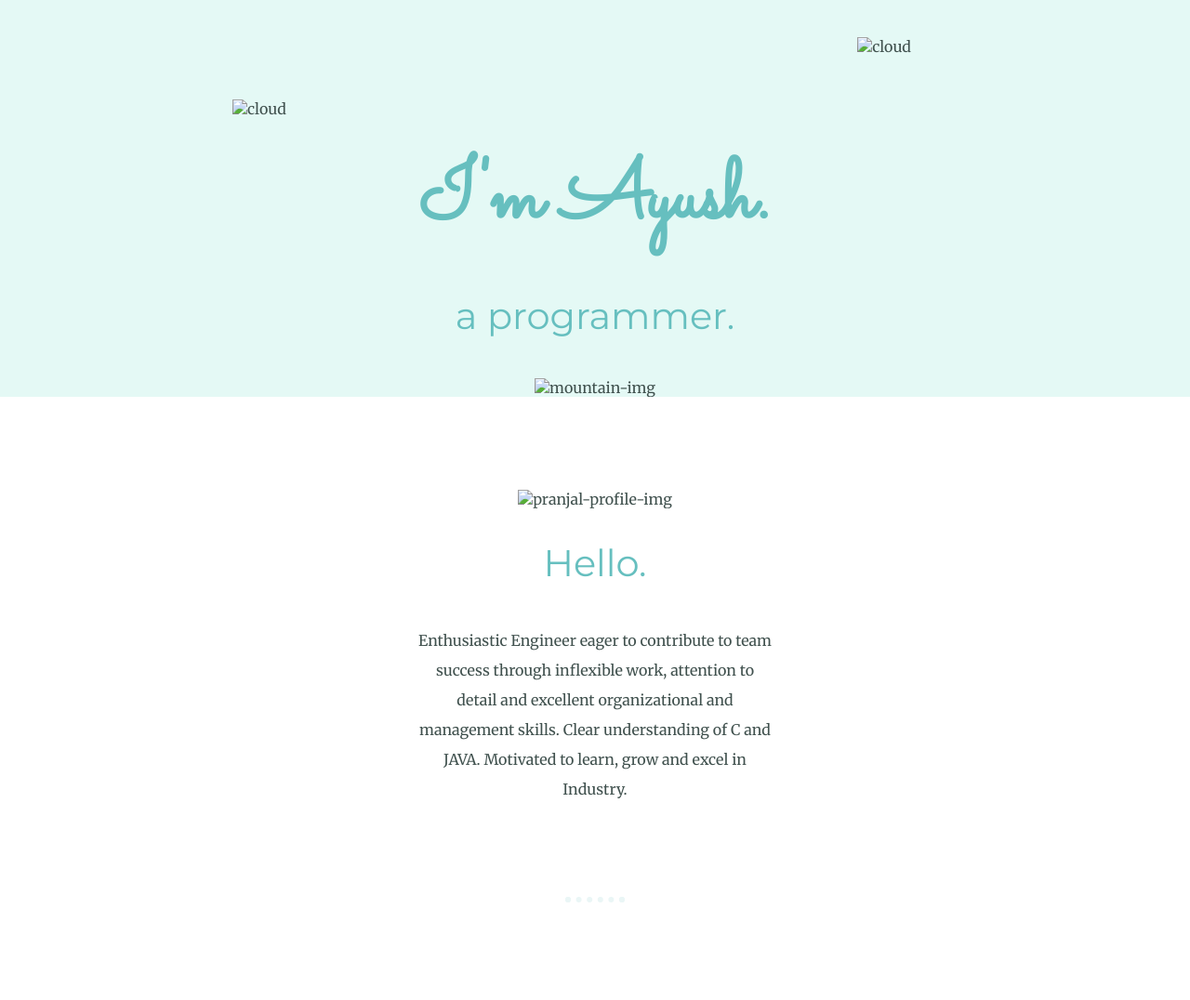
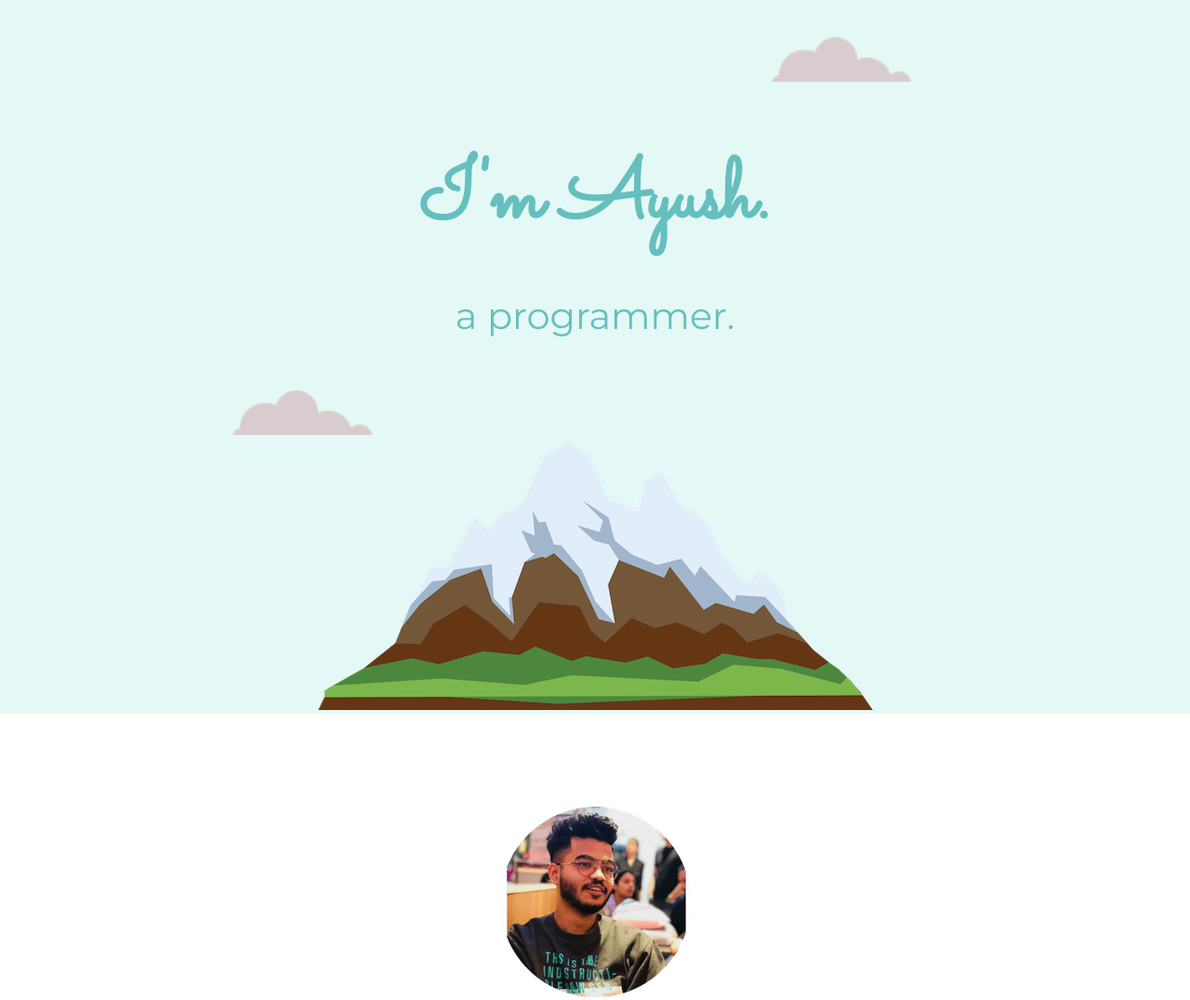
Before and after one commit to khareayush73/CV-using-CSS, a plain HTML site: page index.html in a window 1280 px wide. Shown: the top 1076 px of the page at 93% size. Drawn offline with Linux system fonts and the light colour scheme.

Commit message:
Update index.html

```diff
--- a/index.html
+++ b/index.html
@@ -11,18 +11,18 @@
 
 <body>
   <div class="top-container">
-    <img class="top-cloud" src="images\cloud.png" alt="cloud">
+    <img class="top-cloud" src="cloud.png" alt="cloud">
     <div class="title-text">
       <h1>I'm Ayush.</h1>
       <h2>a programmer.</h2>
     </div>
-    <img class="bottom-cloud" src="images\cloud.png" alt="cloud">
-    <img class="mountain" src="images\mountain.png" alt="mountain-img">
+    <img class="bottom-cloud" src="cloud.png" alt="cloud">
+    <img class="mountain" src="mountain.png" alt="mountain-img">
   </div>
 
   <div class="middle-container">
     <div class="profile">
-      <img class="pic" src="images\Casual Photo 1-modified (1).png" alt="pranjal-profile-img">
+      <img class="pic" src="Casual Photo 1-modified (1).png" alt="ayush-profile-img">
       <h2>Hello.</h2>
       <p class="intro">Enthusiastic Engineer eager to contribute to team success through inflexible
         work, attention to detail and excellent organizational and management skills.
@@ -41,7 +41,7 @@
 
       </div>
       <div class="skill-row">
-        <img class="digital-marketing-img" src="images\digital-marketing.png" alt="digital-marketing-img">
+        <img class="digital-marketing-img" src="digital-marketing.png" alt="digital-marketing-img">
 
         <h3>Digital Marketing and Management</h3>
         <p>But one of my best skill is actually in the field of management and marketing. I am the undisputedly a fine manager in and around.</p>
```
